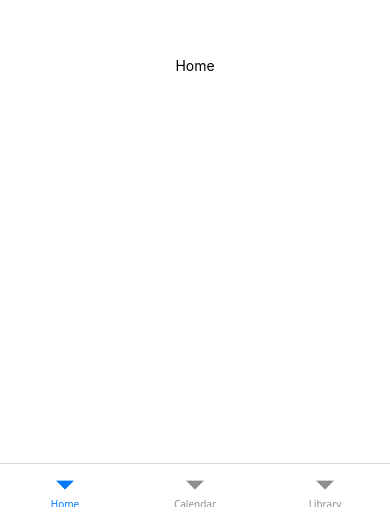
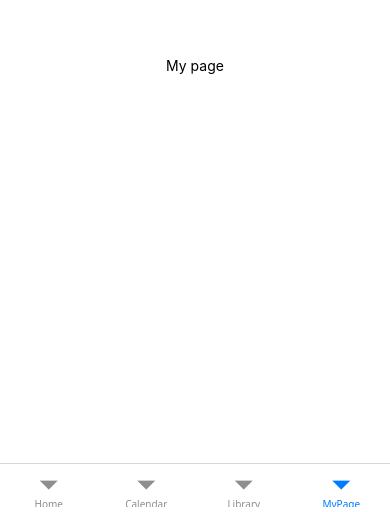
Before and after one commit to jswj30/bunnit-react-native-assignment, a React Native app: screen /MyPage in a window 390 px wide. Shown: the part 332-844 px from the top of the page. Built offline with nearby package versions, Linux system fonts and the light colour scheme.

Commit message:
My page screen 추가

```diff
--- a/navigations/BottomTabNavigation.tsx
+++ b/navigations/BottomTabNavigation.tsx
@@ -2,11 +2,13 @@ import { createBottomTabNavigator } from "@react-navigation/bottom-tabs";
 import HomeScreen from "../screens/home/HomeScreen";
 import CalendarScreen from "../screens/calendar/CalendarScreen";
 import LibraryScreen from "../screens/library/LibraryScreen";
+import MyPageScreen from "../screens/myPage/MyPageScreen";
 
 export type BottomTabParamList = {
   Home: undefined;
   Calendar: undefined;
   Library: undefined;
+  MyPage: undefined;
 };
 
 const Tab = createBottomTabNavigator();
@@ -21,6 +23,7 @@ export default function BottomTabNavigation() {
       <Tab.Screen name="Home" component={HomeScreen} />
       <Tab.Screen name="Calendar" component={CalendarScreen} />
       <Tab.Screen name="Library" component={LibraryScreen} />
+      <Tab.Screen name="MyPage" component={MyPageScreen} />
     </Tab.Navigator>
   );
 }
--- /dev/null
+++ b/screens/myPage/MyPageScreen.tsx
@@ -0,0 +1,19 @@
+import React from "react";
+import { View, Text, StyleSheet } from "react-native";
+
+export default function MyPageScreen() {
+  return (
+    <View style={styles.container}>
+      <Text>My page</Text>
+    </View>
+  );
+}
+
+const styles = StyleSheet.create({
+  container: {
+    backgroundColor: "white",
+    flex: 1,
+    justifyContent: "center",
+    alignItems: "center",
+  },
+});
```
